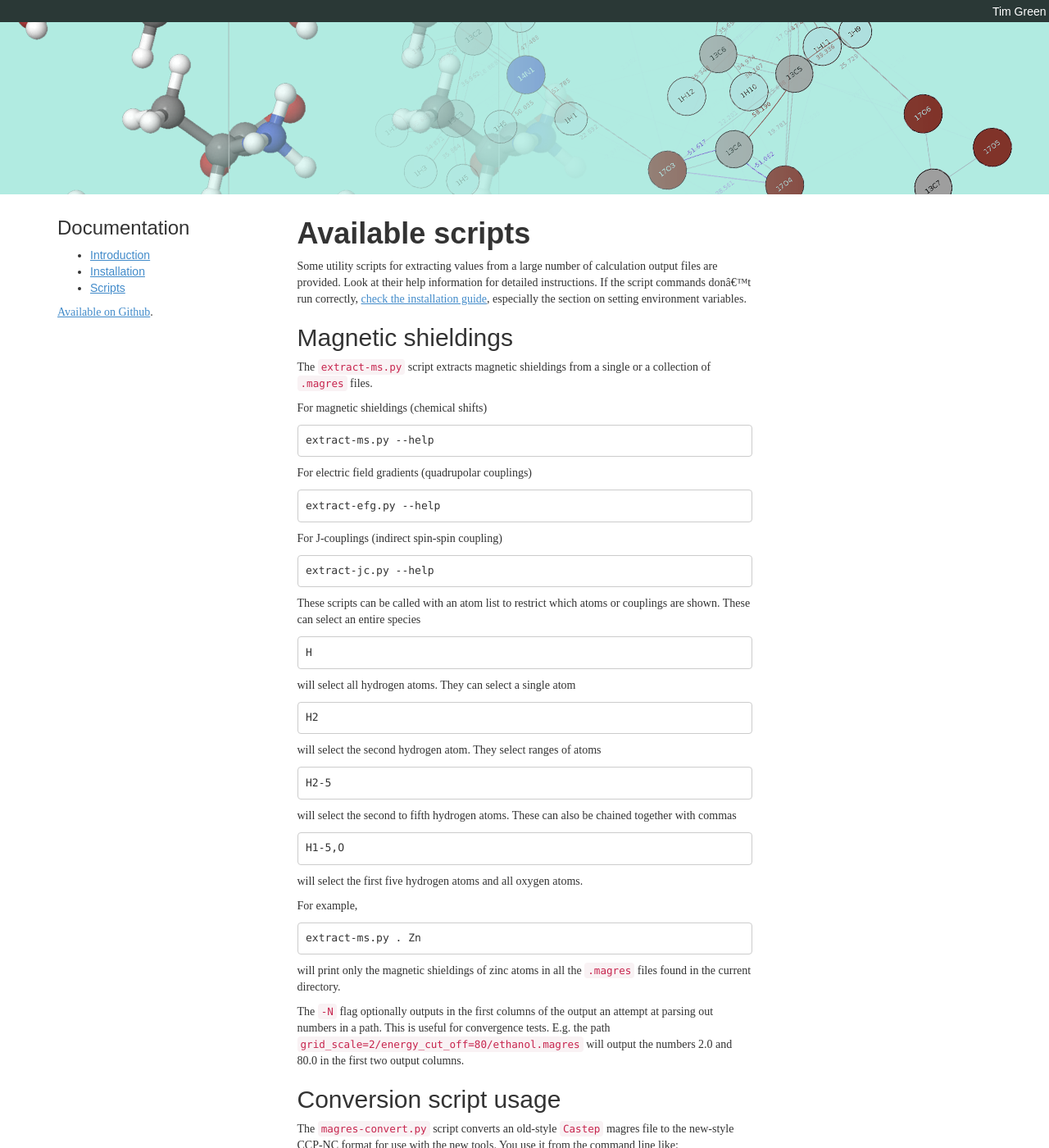
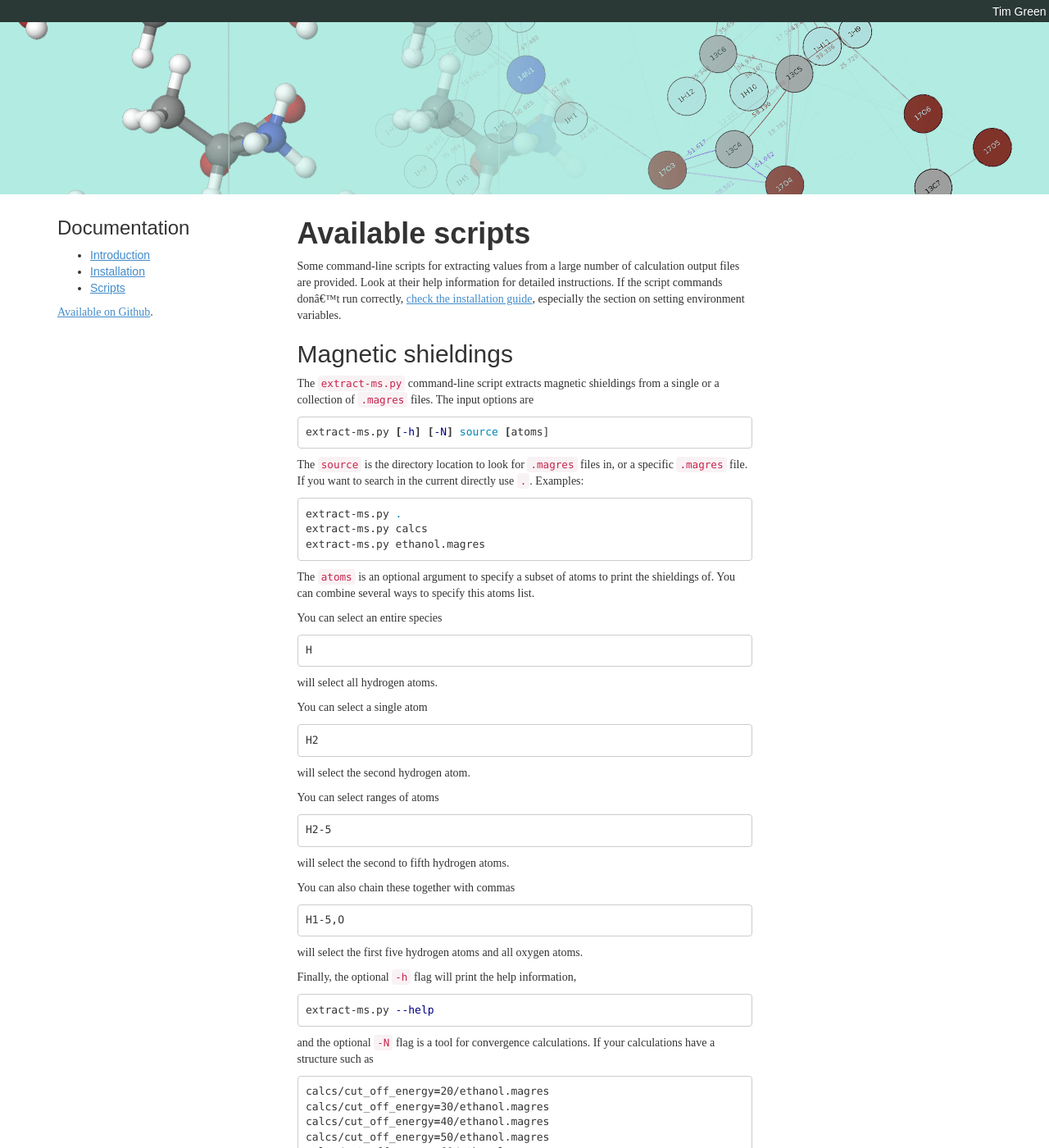
Before and after one commit to tfgg/tfgg.github.io, a Jekyll site: the page built from _pages/magres-python/magres_python_scripts.markdown, in a window 1280 px wide and 1400 px high. Shown: the whole window at 82% size. Built offline with Jekyll 4.4.1, drawn with Linux system fonts in a browser that asks for light colours; some web fonts are replaced; Markdown is read by kramdown in place of the engine named in the settings; some of the changed text lies outside the part shown.

Commit message:
expand magres script page

````diff
--- a/_pages/magres-python/magres_python_scripts.markdown
+++ b/_pages/magres-python/magres_python_scripts.markdown
@@ -10,50 +10,96 @@ categoryname: "MagresPython"
 Available scripts
 =================
 
-Some utility scripts for extracting values from a large number of calculation output files are provided. Look at their help information for detailed instructions. If the script commands don't run correctly, [check the installation guide](/magres-python/install/), especially the section on setting environment variables.
+Some command-line scripts for extracting values from a large number of calculation output files are provided. Look at their help information for detailed instructions. If the script commands don't run correctly, [check the installation guide](/magres-python/install/), especially the section on setting environment variables.
 
 Magnetic shieldings
 -------------------
 
-The `extract-ms.py` script extracts magnetic shieldings from a single or a collection of `.magres` files.
+The `extract-ms.py` command-line script extracts magnetic shieldings from a single or a collection of `.magres` files. The input options are
 
-For magnetic shieldings (chemical shifts)
+```bash
+extract-ms.py [-h] [-N] source [atoms]
+```
 
-    extract-ms.py --help
+The `source` is the directory location to look for `.magres` files in, or a specific `.magres` file. If you want to search in the current directly use `.`. Examples:
+
+```bash
+extract-ms.py .
+extract-ms.py calcs
+extract-ms.py ethanol.magres
+```
+
+The `atoms` is an optional argument to specify a subset of atoms to print the shieldings of. You can combine several ways to specify this atoms list.
+
+You can select an entire species
+
+    H
+
+will select all hydrogen atoms.
+
+You can select a single atom
+
+    H2
+
+will select the second hydrogen atom.
+
+You can select ranges of atoms
+
+    H2-5
+
+will select the second to fifth hydrogen atoms.
+
+You can also chain these together with commas
+
+    H1-5,O
+
+will select the first five hydrogen atoms and all oxygen atoms.
+
+Finally, the optional `-h` flag will print the help information,
+
+```bash
+extract-ms.py --help
+```
+
+and the optional `-N` flag is a tool for convergence calculations. If your calculations have a structure such as
+
+```bash
+calcs/cut_off_energy=20/ethanol.magres
+calcs/cut_off_energy=30/ethanol.magres
+calcs/cut_off_energy=40/ethanol.magres
+calcs/cut_off_energy=50/ethanol.magres
+calcs/cut_off_energy=60/ethanol.magres
+```
+
+or
+
+```bash
+calcs/ethanol-20.magres
+calcs/ethanol-30.magres
+calcs/ethanol-40.magres
+calcs/ethanol-50.magres
+calcs/ethanol-60.magres
+```
+
+then the `-N` flag will attempt to parse out any numbers in the path and add them as columns to the beginning of the script output. This makes it easy to pipe the output to a data file and plot it using a tool such as `gnuplot`.
+
+Electric field gradients
+------------------------
 
 For electric field gradients (quadrupolar couplings)
 
     extract-efg.py --help
 
+J-couplings
+-----------
+
 For J-couplings (indirect spin-spin coupling)
 
     extract-jc.py --help
 
-These scripts can be called with an atom list to restrict which atoms or couplings are shown. These can select an entire species
-
-    H
-
-will select all hydrogen atoms. They can select a single atom
-
-    H2
-
-will select the second hydrogen atom. They select ranges of atoms
-
-    H2-5
-
-will select the second to fifth hydrogen atoms. These can also be chained together with commas
-
-    H1-5,O
-
-will select the first five hydrogen atoms and all oxygen atoms.
-
 For example,
 
     extract-ms.py . Zn
-
-will print only the magnetic shieldings of zinc atoms in all the `.magres` files found in the current directory.
-
-The `-N` flag optionally outputs in the first columns of the output an attempt at parsing out numbers in a path. This is useful for convergence tests. E.g. the path `grid_scale=2/energy_cut_off=80/ethanol.magres` will output the numbers 2.0 and 80.0 in the first two output columns.
 
 Conversion script usage
 -----------------------
````
